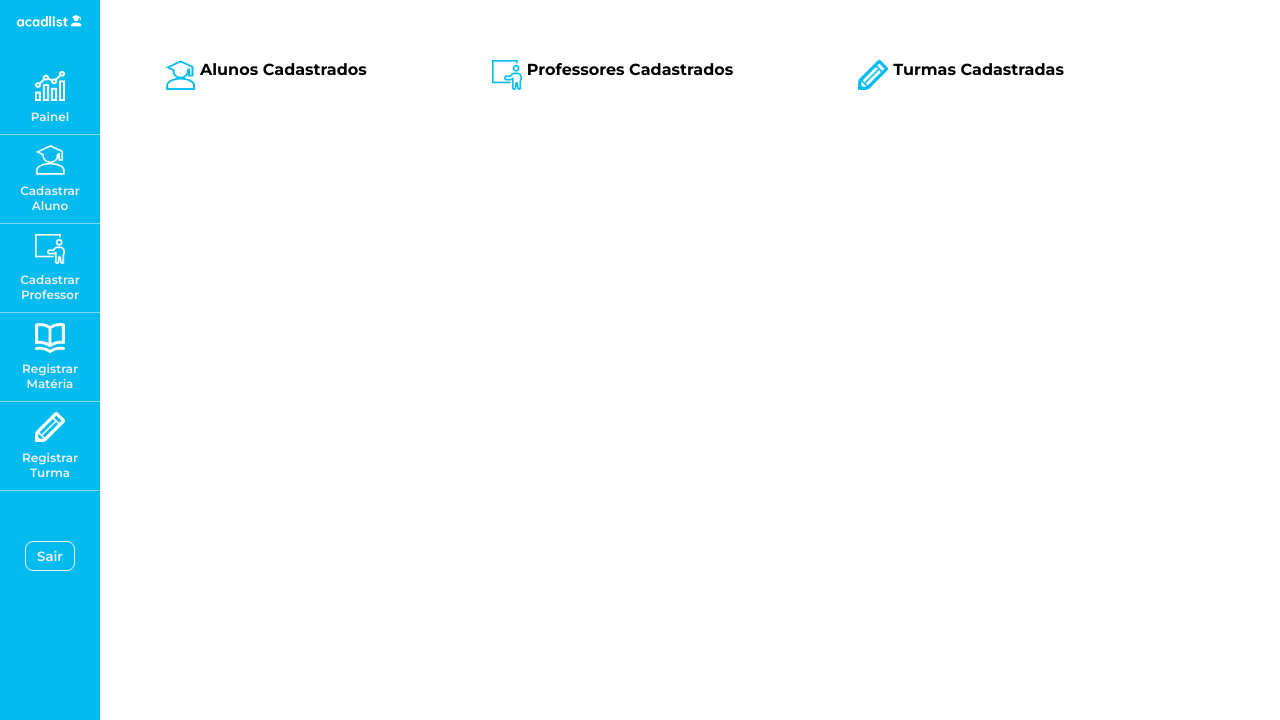
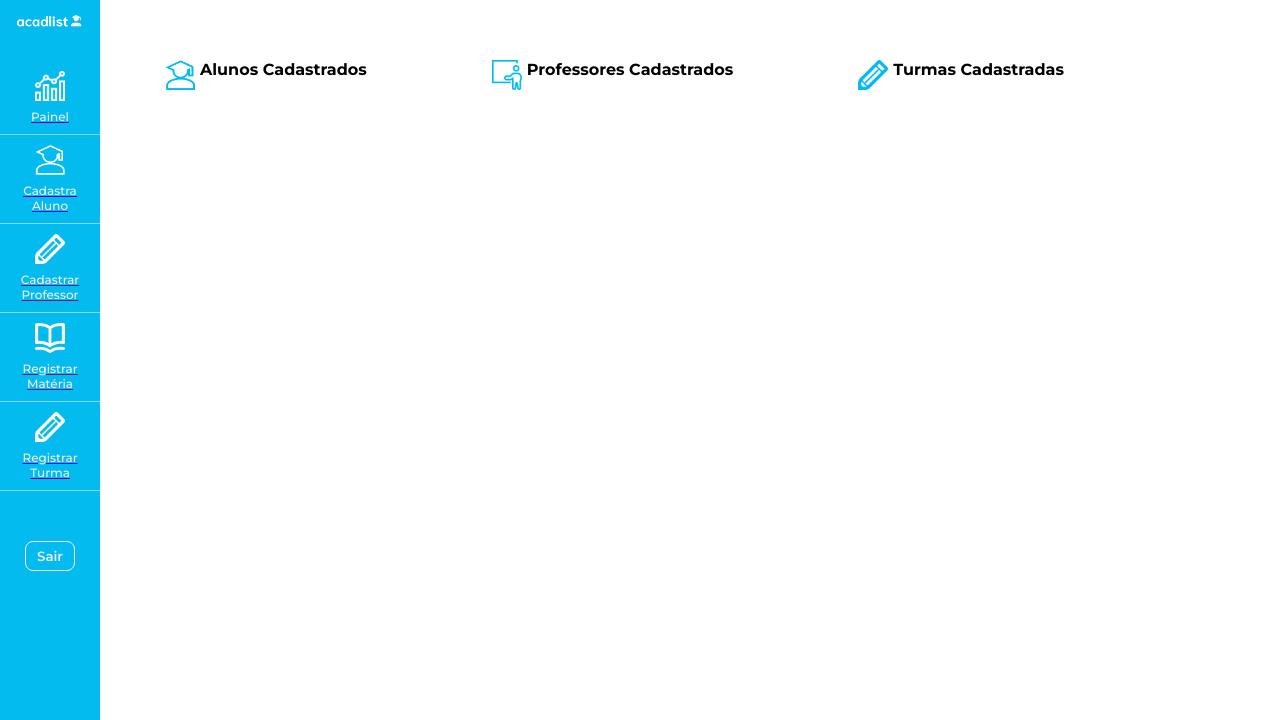
Before and after one commit to natanferreirah/acadlist, a PHP site: page /painel.php in a window 1280 px wide. Shown: the top 720 px of the page. Run offline with PHP 8.4, Linux system fonts and the light colour scheme; the visitor is signed in with stand-in values (Sample User, id 1).

Commit message:
Menu e redirecionamentos corrigidos

```diff
--- a/painel.php
+++ b/painel.php
@@ -21,26 +21,36 @@ require_once 'require/protect.php';
         </div>
         <nav id="navbar">
        <ul>
+                 <a href="painel.php">
                     <div class="opcao">
-                    <a href="login.php"><img src="assets/img/painel.png" alt="" class="icone"></a>
-                    <li><a href="painel.php">Painel</a></li>
+                        <img src="assets/img/painel.png" alt="" class="icone">
+                        <li>Painel</li>
                     </div>
+                </a>
+                 <a href="CRUDaluno/alunocrud.php">
                     <div class="opcao">
                         <img src="assets/img/aluno.png" alt="" class="icone">
-                    <li><a href="alunocrud.php">Cadastrar Aluno</a></li>
+                        <li>Cadastra Aluno</li>
                     </div>
+                </a>
+                <a href="">
                     <div class="opcao">
-                    <img src="assets/img/professor.png" alt="" class="icone">
-                    <li><a href="professorcrud.php">Cadastrar Professor</a></li>
+                        <img src="assets/img/turma.png" alt="" class="icone">
+                        <li>Cadastrar Professor</li>
                     </div>
+                </a>
+                 <a href="">
                     <div class="opcao">
                         <img src="assets/img/materia.png" alt="" class="icone">
-                    <li><a href="">Registrar Matéria</a></li>
+                        <li>Registrar Matéria</li>
                     </div>
+                </a>
+                 <a href="CRUDturma/turmacrud.php">
                     <div class="opcao">
                         <img src="assets/img/turma.png" alt="" class="icone">
-                    <li><a href="turmacrud.php">Registrar Turma</a></li>
+                        <li>Registrar Turma</li>
                     </div>
+                </a>
             </ul>
             <form action="/acadlist/require/logout.php " method="post" id="logout">
                 <input type="submit" value="Sair" class="botao">
```
Lines whose indentation alone changed are shown as unchanged.
